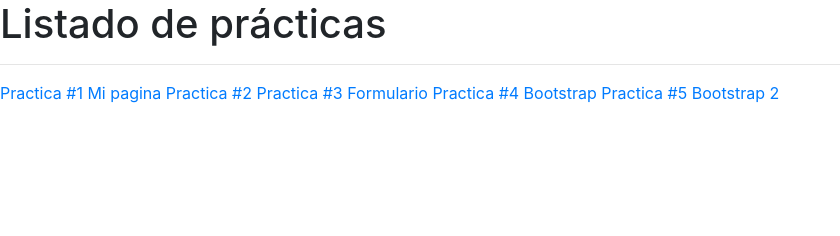
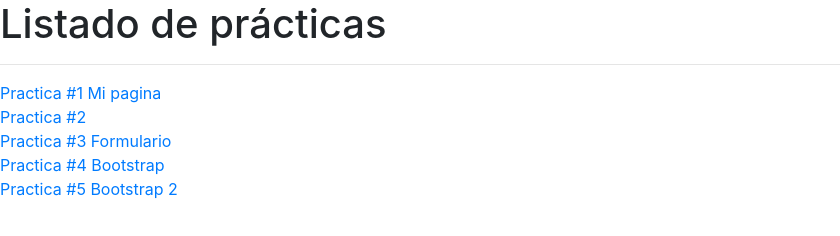
Before and after one commit to Bernabewe/Bernabewe.github.io, a plain HTML site: page index.html in a window 1280 px wide. Shown: the whole page, without its empty margins (0-840 px from the left). Drawn offline with Linux system fonts and the light colour scheme; files that its build step writes are made by us from their sources.

Commit message:
Update index.html

```diff
--- a/index.html
+++ b/index.html
@@ -8,10 +8,10 @@
 </head>
 <body>
 	<h1> Listado de prácticas</h1><hr>
-	<a href="/Practica1/Bernardo.html"> Practica #1 Mi pagina</a>
-	<a href="/Practica2/practica2.html"> Practica #2 </a>
-	<a href="/Practica3/Practica3.html"> Practica #3 Formulario </a>
-	<a href="/Practica4/Practica4Bootstrap.html"> Practica #4 Bootstrap </a>
-	<a href="/Practica5/Practica5Bootstrap2.html"> Practica #5 Bootstrap 2 </a>
+	<a href="/Practica1/Bernardo.html"> Practica #1 Mi pagina</a><br>
+	<a href="/Practica2/practica2.html"> Practica #2 </a><br>
+	<a href="/Practica3/Practica3.html"> Practica #3 Formulario </a><br>
+	<a href="/Practica4/Practica4Bootstrap.html"> Practica #4 Bootstrap </a><br>
+	<a href="/Practica5/Practica5Bootstrap2.html"> Practica #5 Bootstrap 2 </a><br>
 </body>
 </html>
```
